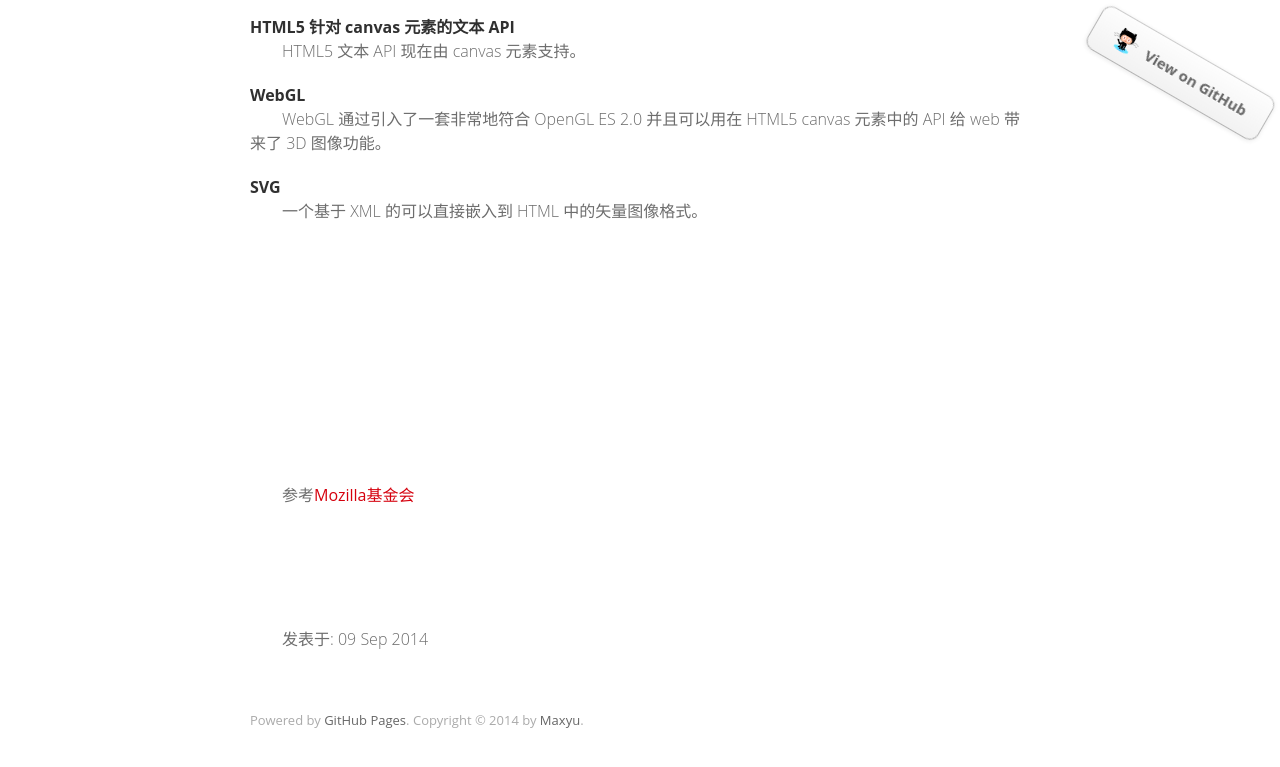
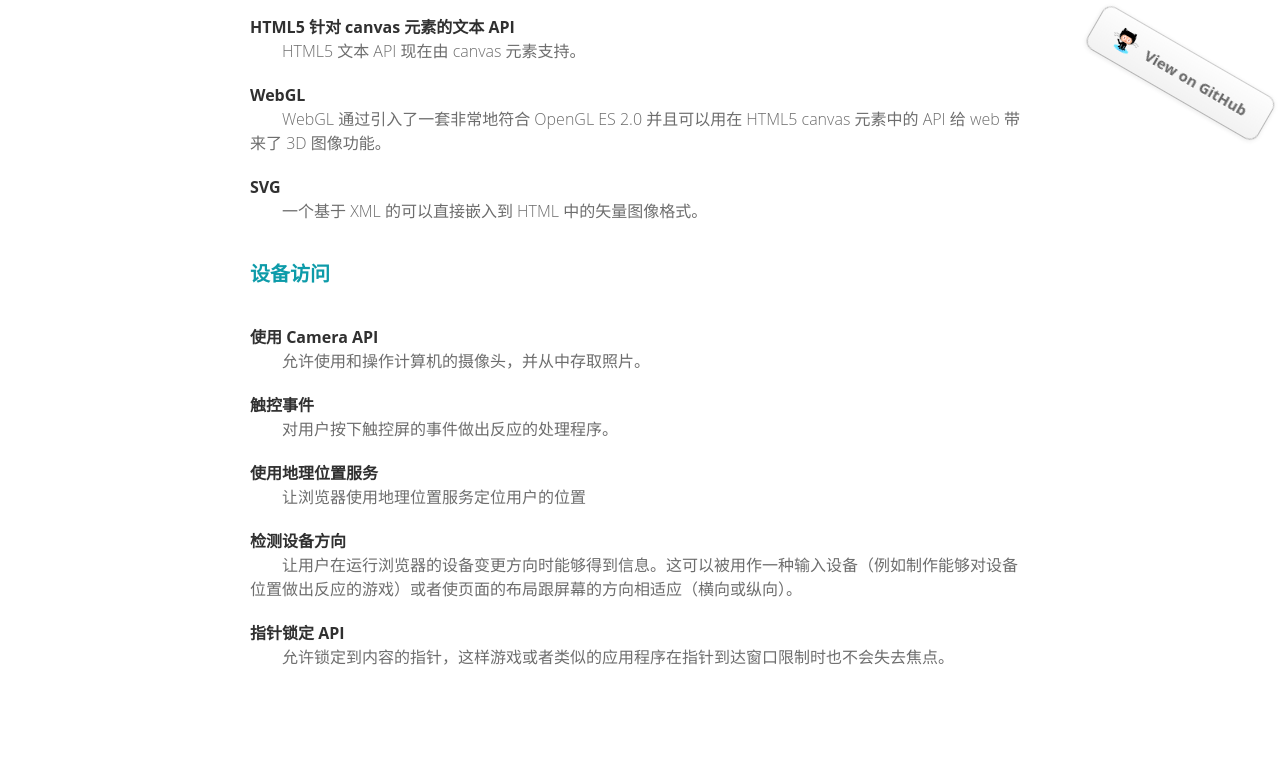
Before and after one commit to yubiaobin/yubiaobin.github.io, a Jekyll site: the page built from _posts/2014-09-09-html5-defined.html, in a window 1280 px wide and 900 px high, scrolled down 3350 px. Shown: the top 767 px of the window. Built offline with Jekyll 4.4.1, drawn with Linux system fonts in a browser that asks for light colours; comment, search, counter and statistics services are not loaded.

Commit message:
modified html5 blog

```diff
--- a/_posts/2014-09-09-html5-defined.html
+++ b/_posts/2014-09-09-html5-defined.html
@@ -220,6 +220,312 @@ Your browser does not support the video tag.
 
 
 
+<h3>设备访问</h3>
+<h4>使用 Camera API</h4>
+<p>允许使用和操作计算机的摄像头，并从中存取照片。</p>
+
+
+<h4>触控事件</h4>
+<p>对用户按下触控屏的事件做出反应的处理程序。</p>
+
+
+
+
+
+<h4>使用地理位置服务</h4>
+<p>让浏览器使用地理位置服务定位用户的位置</p>
+
+
+
+
+<h4>检测设备方向</h4>
+<p>让用户在运行浏览器的设备变更方向时能够得到信息。这可以被用作一种输入设备（例如制作能够对设备位置做出反应的游戏）或者使页面的布局跟屏幕的方向相适应（横向或纵向）。</p>
+
+
+
+
+
+<h4>指针锁定 API</h4>
+<p>允许锁定到内容的指针，这样游戏或者类似的应用程序在指针到达窗口限制时也不会失去焦点。</p>
+
+
+
+
+
+
+
+
+
+
+
+
+
+
+
+
+
+
+
+
+
+
+
+
+
+
+
+
+
+
+
+
+
+
+
+
+
+
+
+
+
+
+
+
+
+
+
+
+
+
+
+
+
+
+
+
+
+
+
+
+
+
+
+
+
+
+
+
+
+
+
+
+
+
+
+
+
+
+
+
+
+
+
+
+
+
+
+
+
+
+
+
+
+
+
+
+
+
+
+
+
+
+
+
+
+
+
+
+
+
+
+
+
+
+
+
+
+
+
+
+
+
+
+
+
+
+
+
+
+
+
+
+
+
+
+
+
+
+
+
+
+
+
+
+
+
+
+
+
+
+
+
+
+
+
+
+
+
+
+
+
+
+
+
+
+
+
+
+
+
+
+
+
+
+
+
+
+
+
+
+
+
+
+
+
+
+
+
+
+
+
+
+
+
+
+
+
+
+
+
+
+
+
+
+
+
+
+
+
+
+
+
+
+
+
+
+
+
+
+
+
+
+
+
+
+
+
+
+
+
+
+
+
+
+
+
+
+
+
+
+
+
+
+
+
+
+
+
+
+
+
+
+
+
+
+
+
+
+
+
+
+
+
+
+
+
+
+
+
+
+
+
+
+
+
+
+
+
+
 
 
 
```
